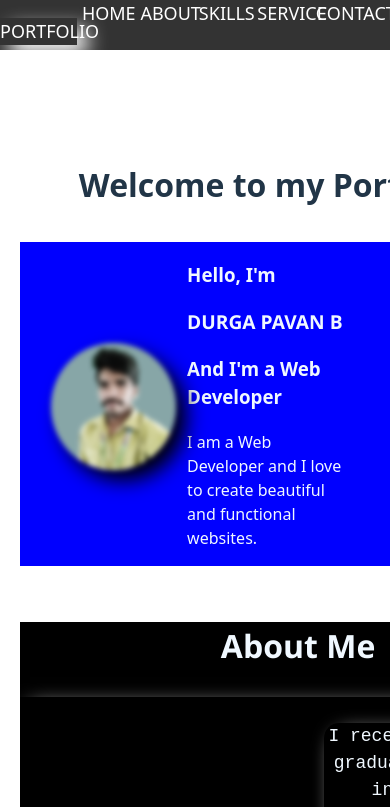
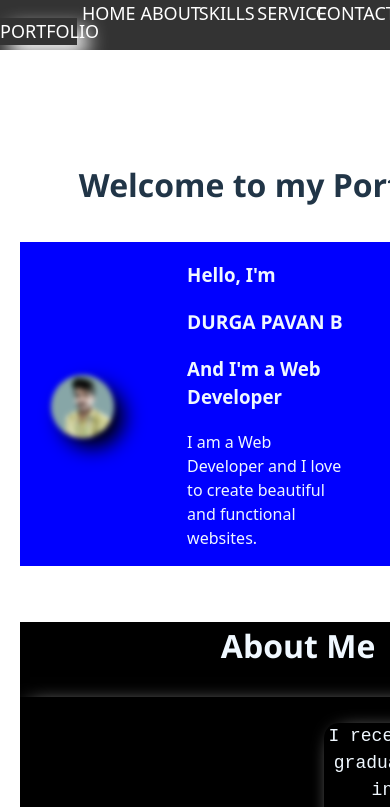
Before and after one commit to PavanMech321/portfolio-2, a React (Vite) app: page / in a window 390 px wide. Shown: the top 807 px of the page. Built offline with nearby package versions, Linux system fonts and the light colour scheme.

Commit message:
Update App.css

```diff
--- a/src/App.css
+++ b/src/App.css
@@ -79,10 +79,10 @@
   column-gap: 15%;
   background-color: blue;
   color:aliceblue;
-  align-items: center;
+/*   align-items: center; */
   box-shadow: 10px 10px 20px white;
 }
-.Home .logo{
+.logo{
   margin-top: 7%;
   width: 80%;
   margin-left: 20%;
@@ -96,7 +96,7 @@
 .logo:hover{
   filter: blur(0px) grayscale(0%);
 }
-.Home h1{
+ h1{
   font-size: larger;
   font-family: 'Segoe UI', Tahoma, Geneva, Verdana, sans-serif;
 }
```
